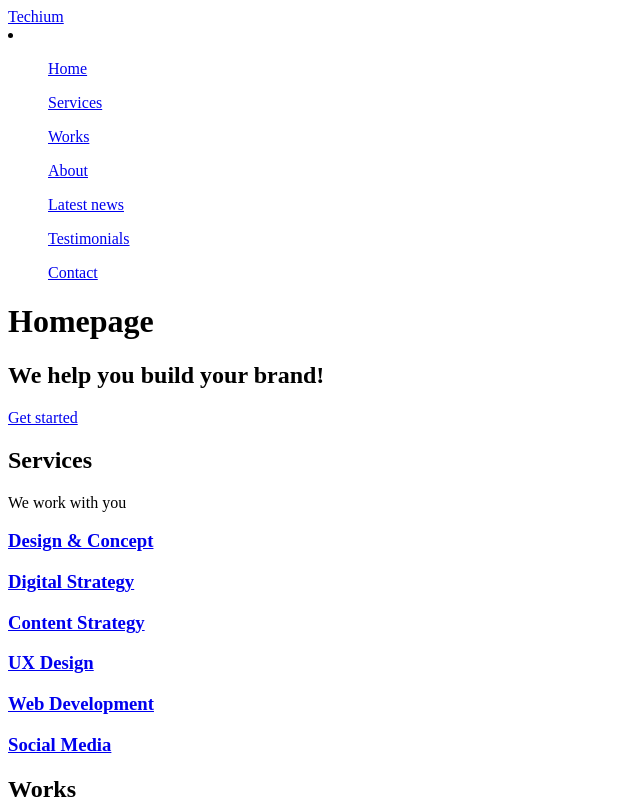
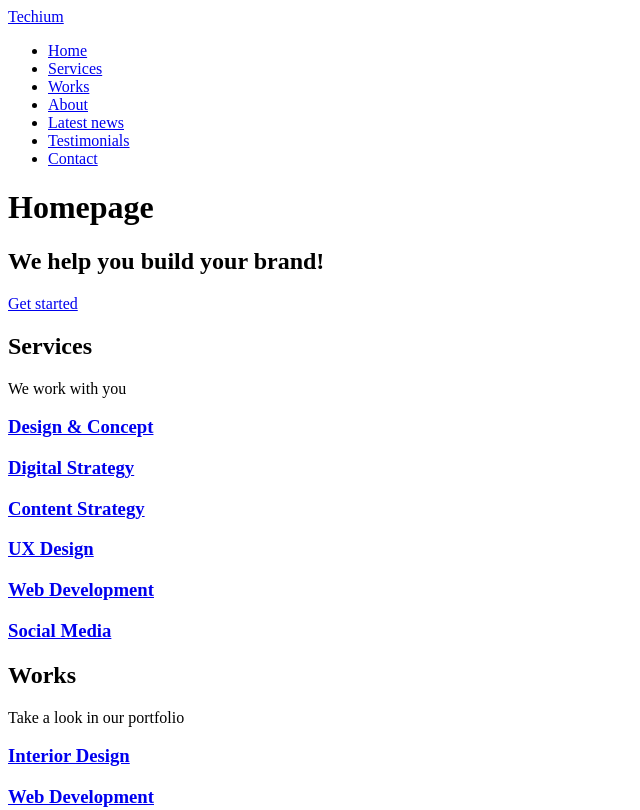
Before and after one commit to guenoel/holbertonschool-web_front_end, a plain HTML site: page html_advanced/24-index.html in a window 1280 px wide. Shown: the top 810 px of the page, without its empty margins (0-640 px from the left). Drawn offline with Linux system fonts and the light colour scheme.

Commit message:
task 24 list tag

```diff
--- a/html_advanced/24-index.html
+++ b/html_advanced/24-index.html
@@ -20,15 +20,15 @@
                 </a>
             </div>
             <nav>
-                <li>
-                    <ul><a href="/">Home</a></ul>
-                    <ul><a href="#services">Services</a></ul>
-                    <ul><a href="#works">Works</a></ul>
-                    <ul><a href="#about">About</a></ul>
-                    <ul><a href="#latest_news">Latest news</a></ul>
-                    <ul><a href="#testimonials">Testimonials</a></ul>
-                    <ul><a href="#contact">Contact</a></ul>
-                </li>
+                <ul>
+                    <li><a href="/">Home</a></li>
+                    <li><a href="#services">Services</a></li>
+                    <li><a href="#works">Works</a></li>
+                    <li><a href="#about">About</a></li>
+                    <li><a href="#latest_news">Latest news</a></li>
+                    <li><a href="#testimonials">Testimonials</a></li>
+                    <li><a href="#contact">Contact</a></li>
+                </ul>
             </nav>
         </div>
         </header>
@@ -147,11 +147,11 @@
         <!-- Footer -->
         <footer>
             <div>
-                <li>
-                <ul><a href="https://www.facebook.com/HolbertonSchool/">Facebook</a></ul>
-                <ul><a href="https://twitter.com/holbertonschool">Twitter</a></ul>
-                <ul><a href="https://www.instagram.com/holbertonschool/">Instagram</a></ul>
-                </li>
+                <ul>
+                    <li><a href="https://www.facebook.com/HolbertonSchool/">Facebook</a></li>
+                    <li><a href="https://twitter.com/holbertonschool">Twitter</a></li>
+                    <li><a href="https://www.instagram.com/holbertonschool/">Instagram</a></li>
+                </ul>
             </div>
         </footer>
     </body>
```
